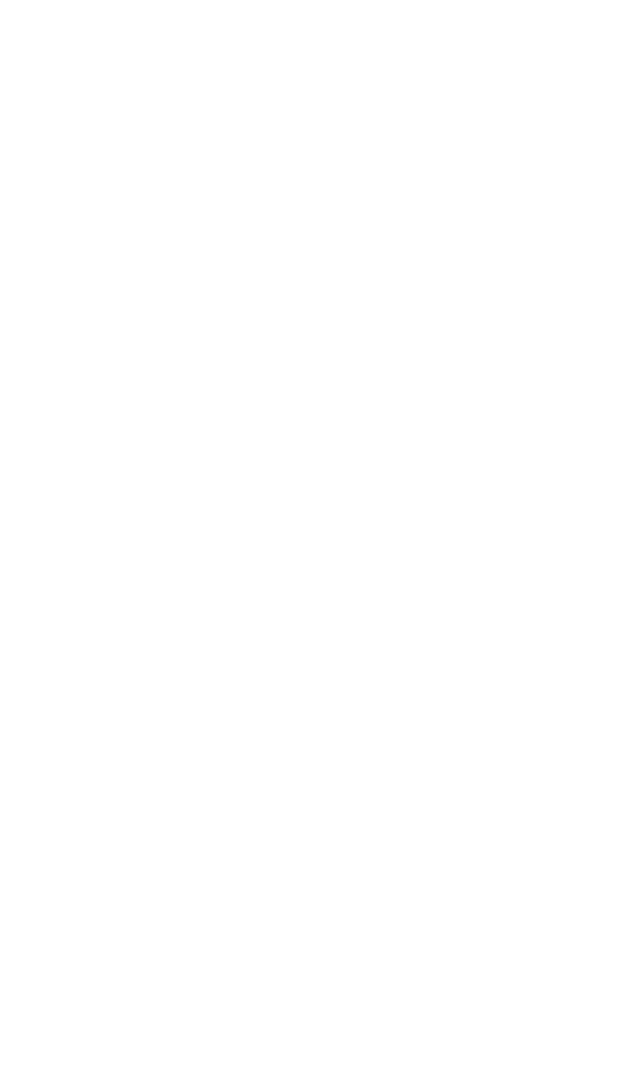
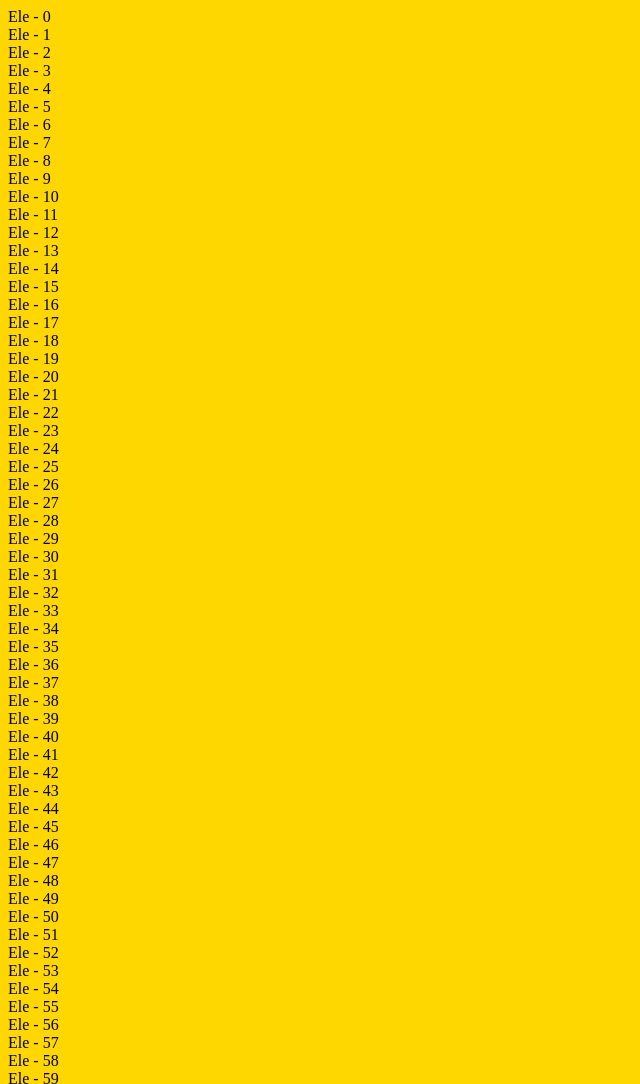
Before and after one commit to takeaways/javascript, a website: page index.html in a window 1280 px wide. Shown: the top 1084 px of the page, without its empty margins (0-640 px from the left). Before the commit the page ends 800 px from the top, so only its background shows below. Drawn offline with Linux system fonts and the light colour scheme.

Commit message:
Update ReadMe

```diff
--- a/index.html
+++ b/index.html
@@ -3,9 +3,17 @@
 <head>
   <meta charset="UTF-8">
   <meta name="viewport" content="width=device-width, initial-scale=1.0">
+  <script src="index.js" defer></script>
   <title>Document</title>
+  <style>
+    body{
+      height: 100%;
+      width:100%;
+      background-color:gold;
+    }
+  </style>
 </head>
 <body>
-
+  <div class="app"></div>
 </body>
 </html>
--- /dev/null
+++ b/index.js
@@ -0,0 +1,9 @@
+const app = document.querySelector(".app");
+const frag = document.createDocumentFragment();
+for (let i = 0; i < 1001; i++) {
+  const el = document.createElement("div");
+  el.innerText = `Ele - ${i}`;
+  frag.appendChild(el);
+}
+
+app.appendChild(frag);
```
